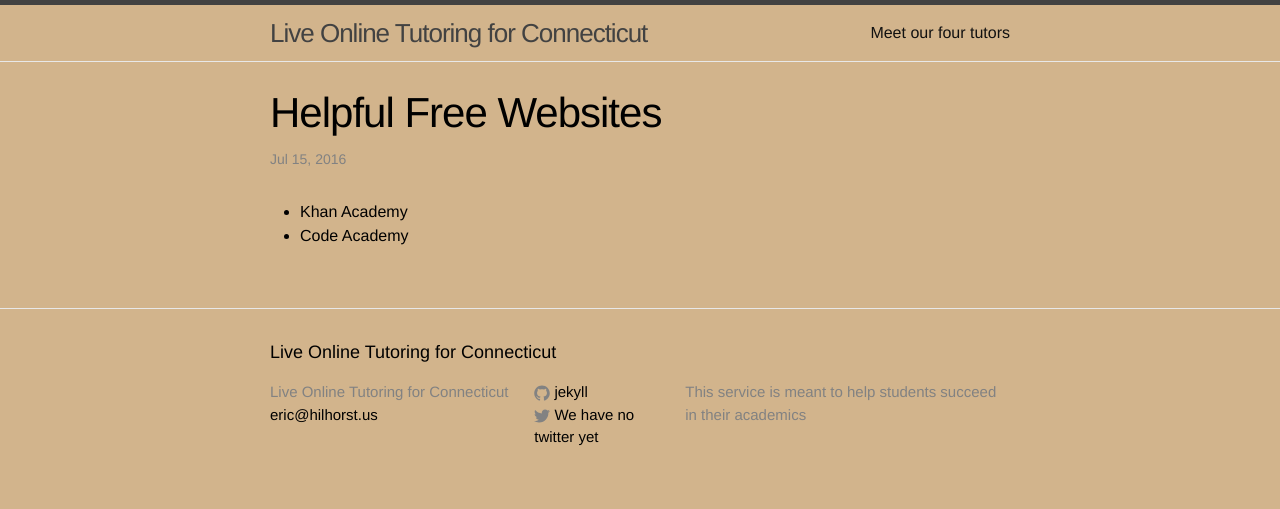
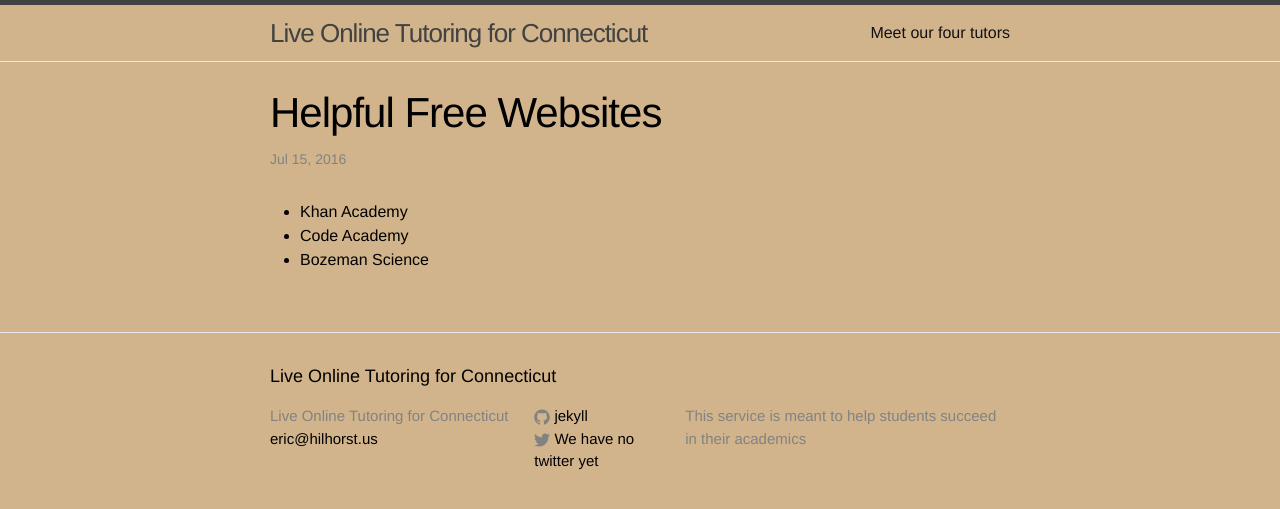
Before and after one commit to pepe454/pepe454.github.io, a Jekyll site: the page built from _posts/2016-07-15-welcome-to-jekyll.markdown, in a window 1280 px wide. Shown: the top 509 px of the page. Built offline with Jekyll 4.4.1, drawn with Linux system fonts in a browser that asks for light colours.

Commit message:
Update 2016-07-15-welcome-to-jekyll.markdown

```diff
--- a/_posts/2016-07-15-welcome-to-jekyll.markdown
+++ b/_posts/2016-07-15-welcome-to-jekyll.markdown
@@ -7,4 +7,5 @@ categories: jekyll update
 <ul>
 <li><a href="https://www.khanacademy.org/">Khan Academy</a></li>
 <li><a href="https://www.codecademy.com/">Code Academy</a></li>
+<li><a href="http://www.bozemanscience.com/">Bozeman Science</a></li>
 </ul>
```
